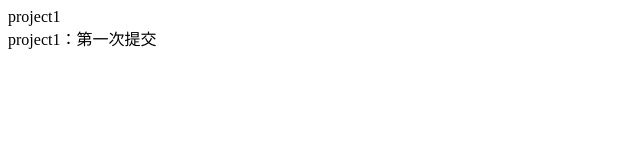
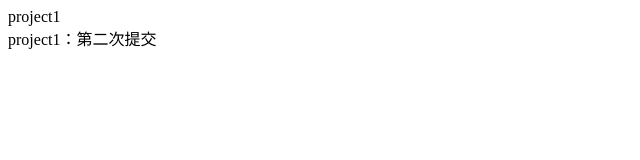
Before and after one commit to linqj/hash, a plain HTML site: page project1/index.html in a window 1280 px wide. Shown: the full height of the page, 0-640 px from the left. Drawn offline with Linux system fonts and the light colour scheme.

Commit message:
project1 第二次提交

```diff
--- a/project1/index.html
+++ b/project1/index.html
@@ -8,6 +8,6 @@
 </head>
 <body>
   <div>project1</div>
-  <div>project1：第一次提交</div>
+  <div>project1：第二次提交</div>
 </body>
 </html>
```
Also changed, not shown: 1 other file.
